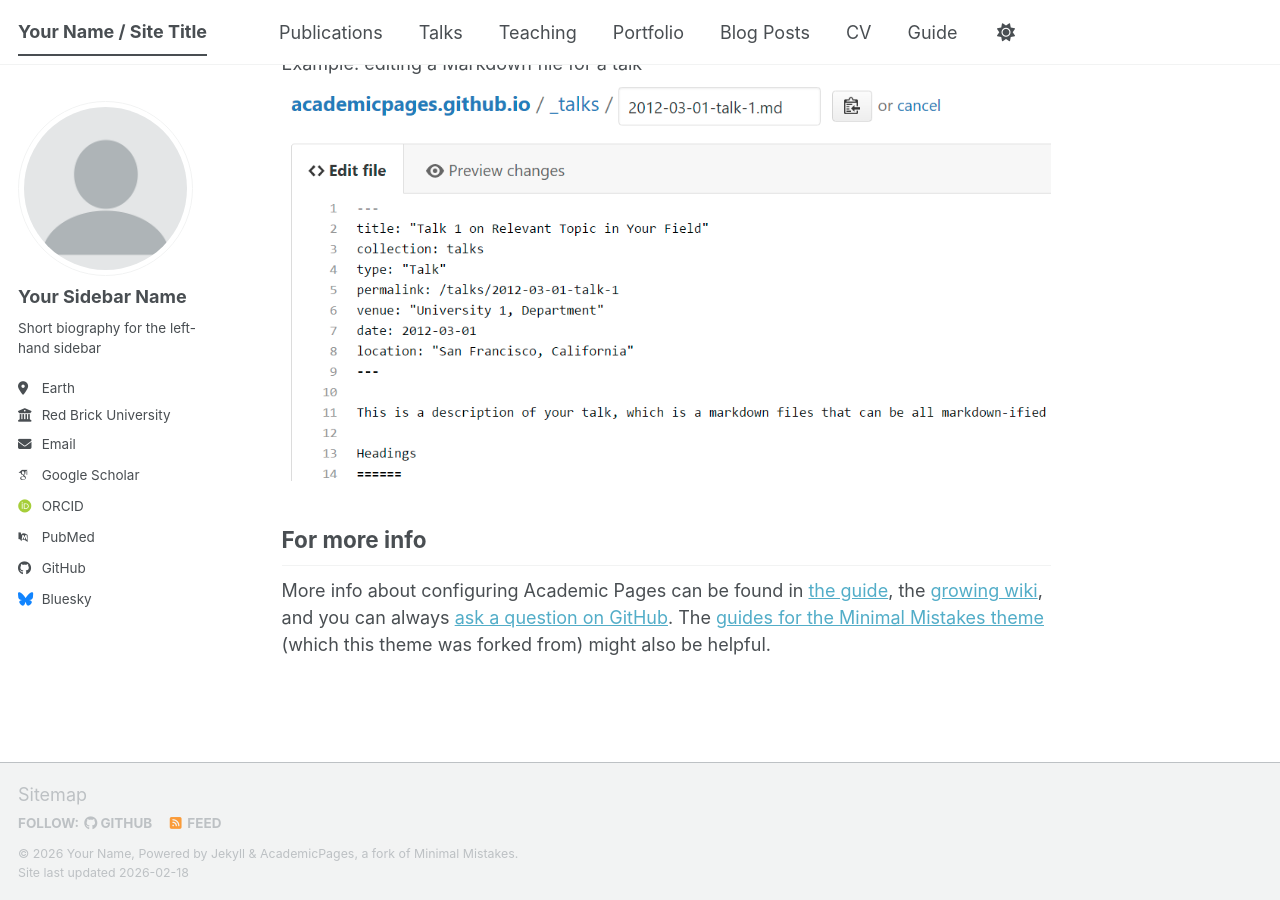
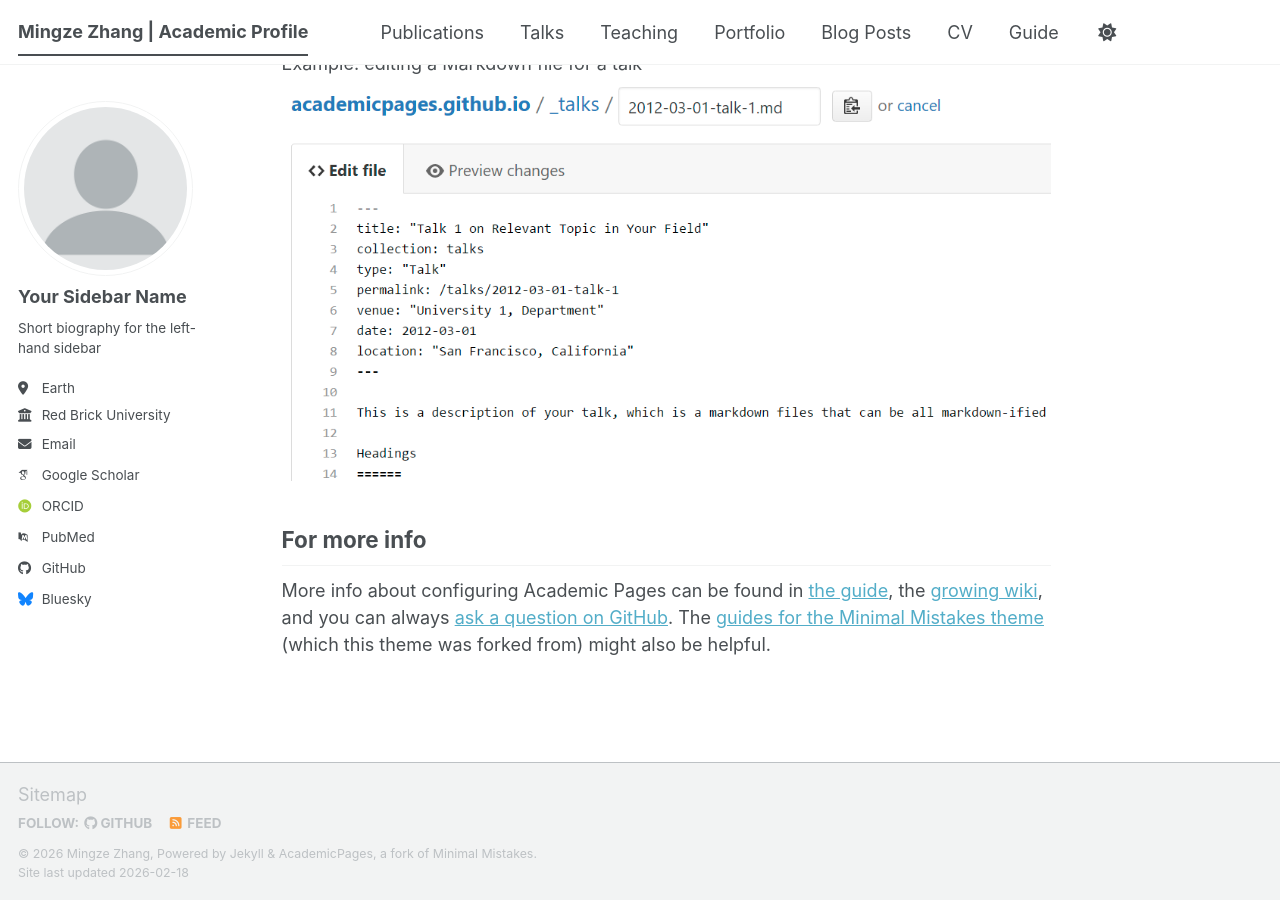
Before and after one commit to zhangmingze-ss/zhangmingze-ss.github.io, a Jekyll site: the page built from _pages/about.md, in a window 1280 px wide and 900 px high, scrolled down 2720 px. Built offline with Jekyll 4.4.1, drawn with Linux system fonts in a browser that asks for light colours; some web fonts are replaced; a script bundle is joined from its source files by our own code; library files that are not in the unit come from our copies; some of the changed lines change nothing that is shown.

Commit message:
Modify site title and description in config
Updated site settings including title and description.

```diff
--- a/_config.yml
+++ b/_config.yml
@@ -7,16 +7,16 @@
 # server process.
 
 # Basic Site Settings
-locale                   : "en-US"
-site_theme               : "default" # The available themes options are "default", "air", "sunrise", "mint", "dirt" and "contrast"
-title                    : "Your Name / Site Title"
-title_separator          : "-"
-name                     : &name "Your Name"
-description              : &description "Your Name's academic portfolio"   # Update this with a general description of your site, this is the default if not overridden by a page
-url                      : https://zhangmingze-ss.github.io # The base hostname & protocol for your site e.g. "https://[your GitHub username].github.io",
-                                                           # or if you already have some other page hosted on Github then use "https://[your GitHub username].github.io/[Your Repo Name]"
-baseurl                  : "" # the subpath of your site, e.g. "/blog"
-repository               : "zhangmingze-ss/zhangmingze-ss.github.io"
+# Basic Site Settings
+locale: "en-US"
+site_theme: "default"
+title: "Mingze Zhang | Academic Profile"
+title_separator: "-"
+name: &name "Mingze Zhang"
+description: &description "Academic portfolio of Mingze Zhang focusing on LLMs and Research."
+url: "https://zhangmingze-ss.github.io"
+baseurl: ""
+repository: "zhangmingze-ss/zhangmingze-ss.github.io"
 
 # Site Author - The following control what appear as part of the author content on the side bar.
 #               If a field is blank the icon and link will not appear, otherwise it will be shown.
```
